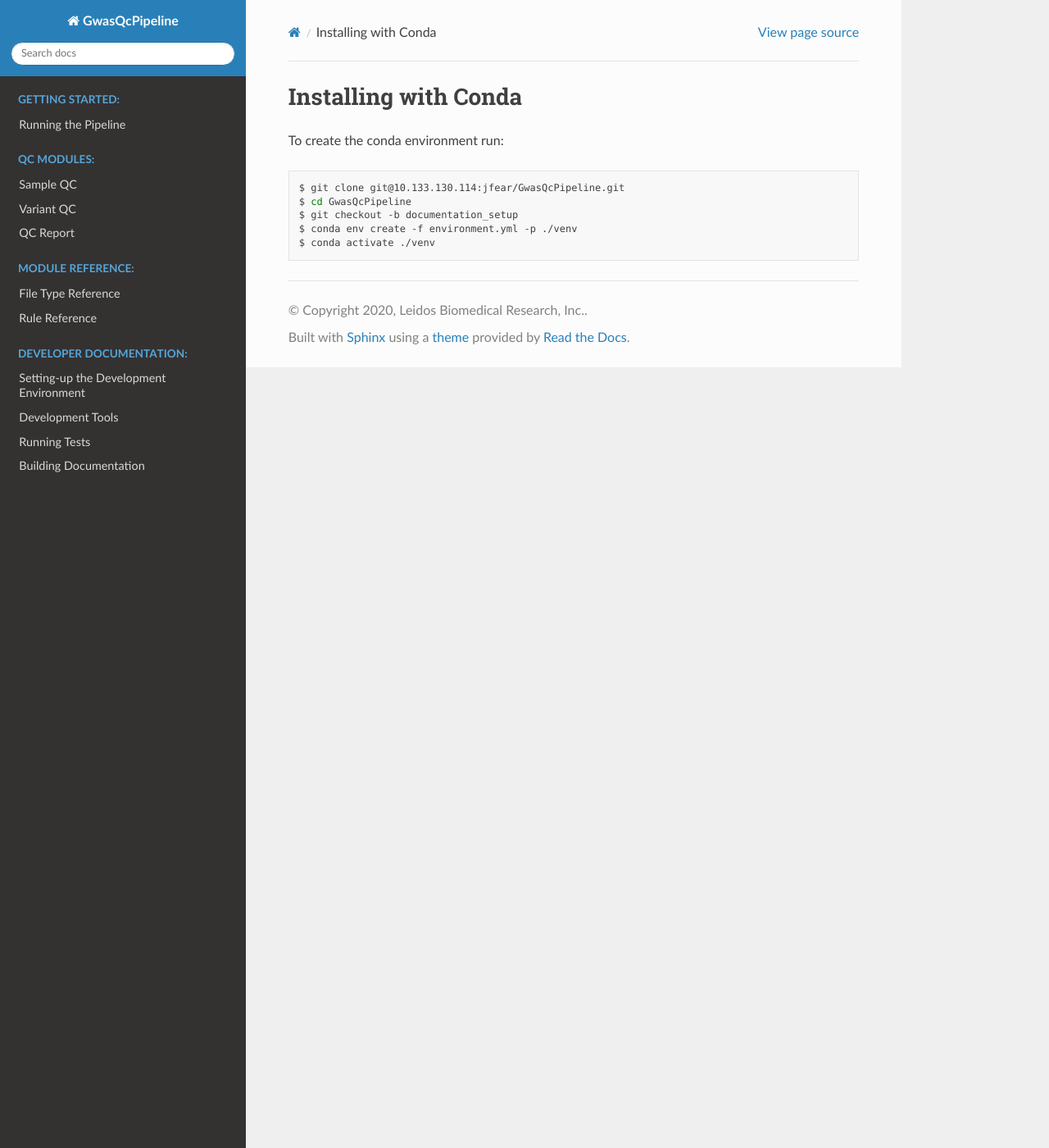
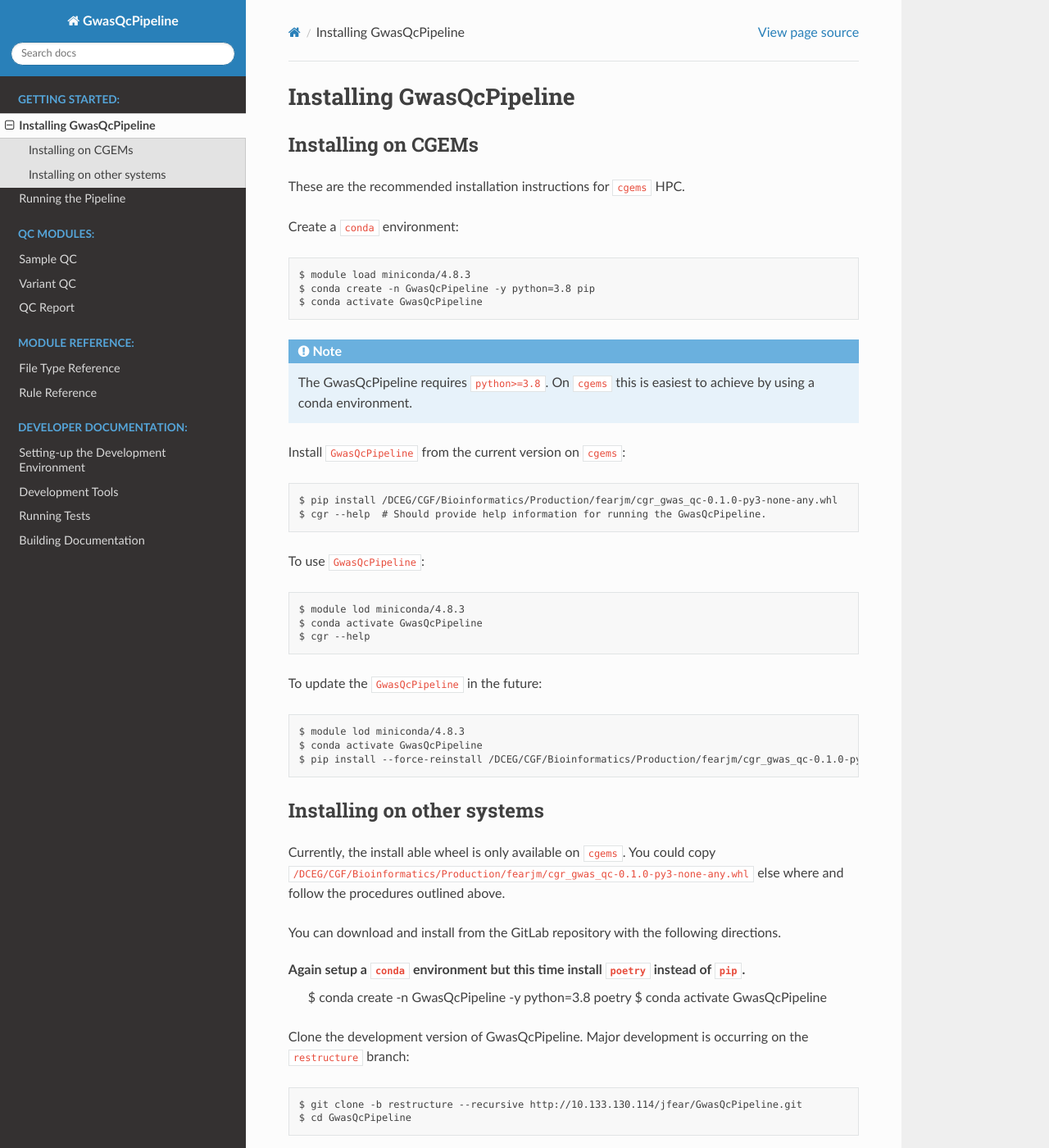
Before and after one commit to NCI-CGR/GwasQcPipeline, a Sphinx documentation site: the page built from docs/getting_started/installation.rst, in a window 1280 px wide and 1400 px high. Shown: the whole window at 82% size. Built offline with Sphinx 7.4.7 and the Read the Docs theme 2.0.0, drawn with Linux system fonts in a browser that asks for light colours; pages that are not in the unit, such as notebooks, are missing from menus; some of the changed text lies outside the part shown.

Commit message:
Updates docs for new installation.

```diff
--- a/docs/getting_started/installation.rst
+++ b/docs/getting_started/installation.rst
@@ -1,12 +1,58 @@
-Installing with Conda
-=====================
+Installing GwasQcPipeline
+=========================
 
-To create the conda environment run:
+Installing on CGEMs
+-------------------
 
-.. code-block:: bash
+These are the recommended installation instructions for ``cgems`` HPC.
 
-    $ git clone git@10.133.130.114:jfear/GwasQcPipeline.git
+Create a ``conda`` environment::
+
+    $ module load miniconda/4.8.3
+    $ conda create -n GwasQcPipeline -y python=3.8 pip
+    $ conda activate GwasQcPipeline
+
+.. note::
+    The GwasQcPipeline requires ``python>=3.8``. On ``cgems`` this is easiest to achieve by using a conda environment.
+
+Install ``GwasQcPipeline`` from the current version on ``cgems``::
+
+    $ pip install /DCEG/CGF/Bioinformatics/Production/fearjm/cgr_gwas_qc-0.1.0-py3-none-any.whl
+    $ cgr --help  # Should provide help information for running the GwasQcPipeline.
+
+To use ``GwasQcPipeline``::
+
+    $ module lod miniconda/4.8.3
+    $ conda activate GwasQcPipeline
+    $ cgr --help
+
+To update the ``GwasQcPipeline`` in the future::
+
+    $ module lod miniconda/4.8.3
+    $ conda activate GwasQcPipeline
+    $ pip install --force-reinstall /DCEG/CGF/Bioinformatics/Production/fearjm/cgr_gwas_qc-0.1.0-py3-none-any.whl
+
+
+Installing on other systems
+---------------------------
+
+Currently, the install able wheel is only available on ``cgems``. You could copy ``/DCEG/CGF/Bioinformatics/Production/fearjm/cgr_gwas_qc-0.1.0-py3-none-any.whl`` else where and follow the procedures outlined above.
+
+You can download and install from the GitLab repository with the following directions.
+
+Again setup a ``conda`` environment but this time install ``poetry`` instead of ``pip``.
+    $ conda create -n GwasQcPipeline -y python=3.8 poetry
+    $ conda activate GwasQcPipeline
+
+
+Clone the development version of GwasQcPipeline. Major development is occurring on the ``restructure`` branch::
+
+    $ git clone -b restructure --recursive http://10.133.130.114/jfear/GwasQcPipeline.git
     $ cd GwasQcPipeline
-    $ git checkout -b documentation_setup
-    $ conda env create -f environment.yml -p ./venv
-    $ conda activate ./venv
+
+Install the package using ``poetry``
+
+    $ poetry install --no-dev
+
+.. note::
+    For more details see development docs.
--- a/docs/index.rst
+++ b/docs/index.rst
@@ -29,8 +29,7 @@ This is a guide meant to help other work on this project.
    :hidden:
    :maxdepth: 1
 
-   getting_started/conda
-   getting_started/docker
+   getting_started/installation
    getting_started/running_pipeline
 
 .. toctree::
```
Also changed, not shown: other parts of docs/index.rst (+1 -1 lines), docs/getting_started/running_pipeline.rst (+40 -1 lines).
